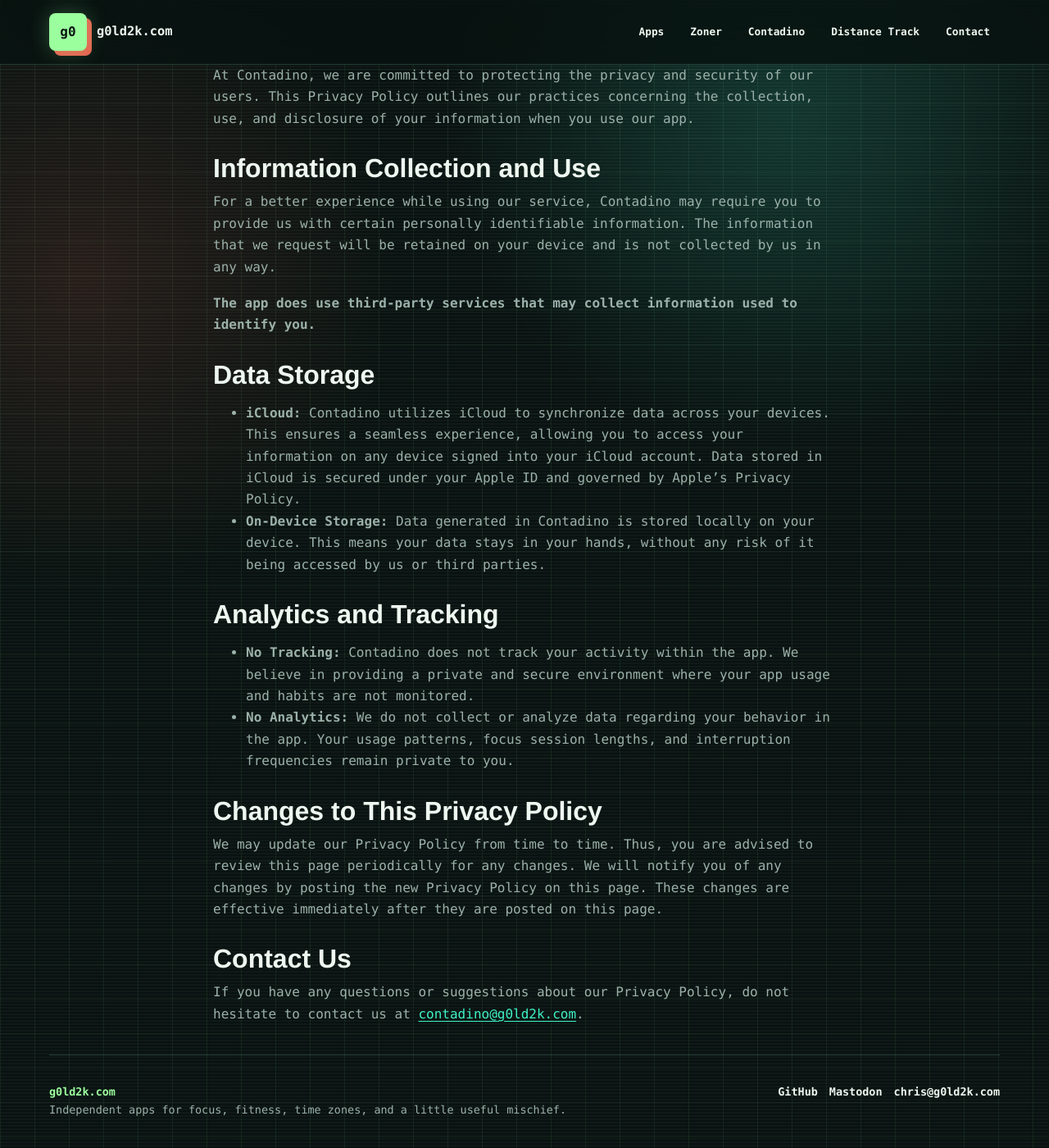
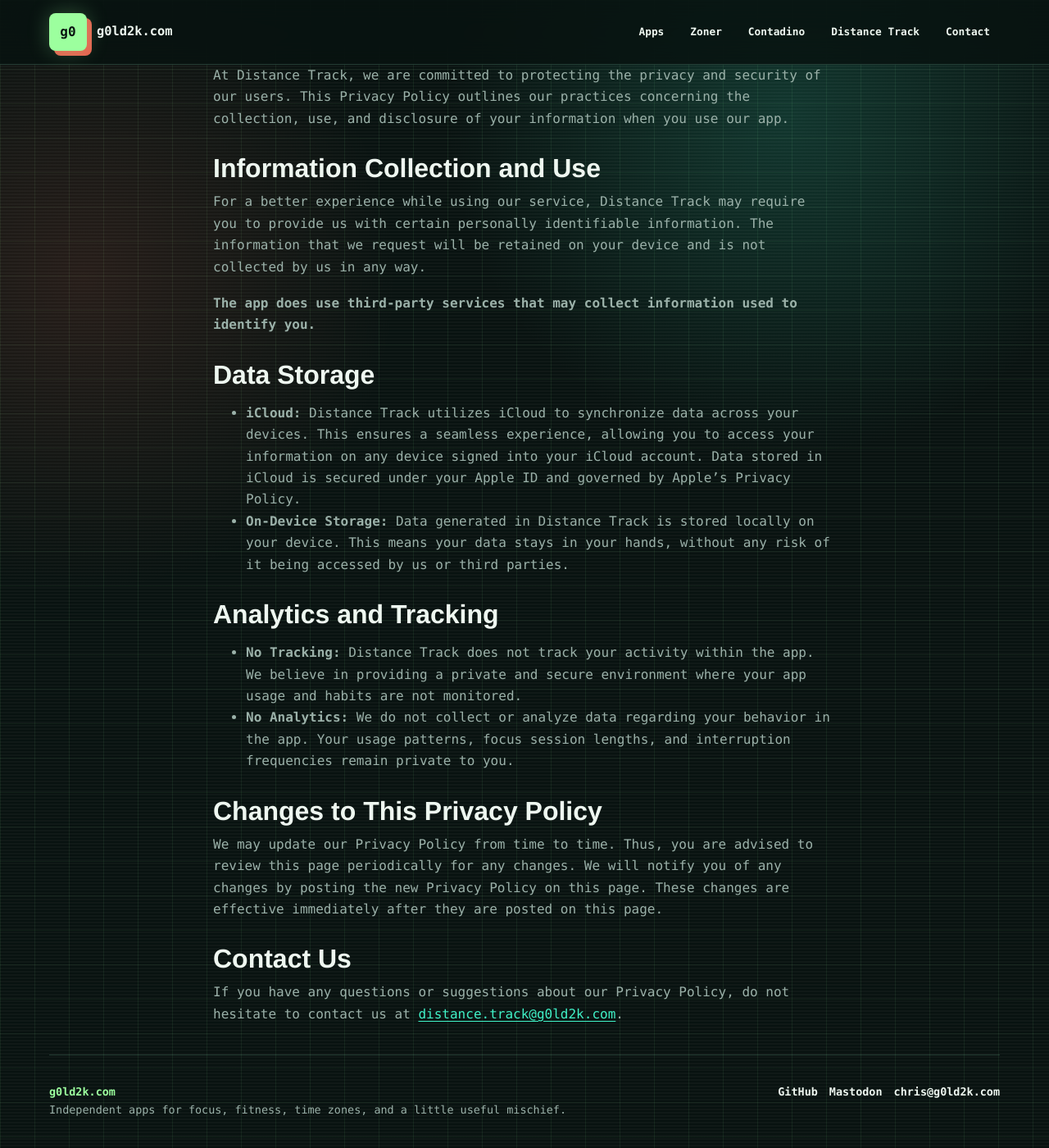
Before and after one commit to g0ld2k/g0ld2k.github.io, a Jekyll site: the page built from DistanceTrack/privacy.md, in a window 1280 px wide and 1400 px high. Shown: the whole window at 82% size. Built offline with Jekyll 4.4.1, drawn with Linux system fonts in a browser that asks for light colours; our own code applies the rules of GitHub Pages for plain Markdown files.

Commit message:
docs: correct Distance Track privacy name and contact

```diff
--- a/DistanceTrack/privacy.md
+++ b/DistanceTrack/privacy.md
@@ -1,25 +1,25 @@
 ---
-title: Privacy Policy for Contadino
+title: Privacy Policy for Distance Track
 description: "Last Updated: November 18, 2023"
 ---
 
-At Contadino, we are committed to protecting the privacy and security of our users. This Privacy Policy outlines our practices concerning the collection, use, and disclosure of your information when you use our app.
+At Distance Track, we are committed to protecting the privacy and security of our users. This Privacy Policy outlines our practices concerning the collection, use, and disclosure of your information when you use our app.
 
 ### **Information Collection and Use**
 
-For a better experience while using our service, Contadino may require you to provide us with certain personally identifiable information. The information that we request will be retained on your device and is not collected by us in any way.
+For a better experience while using our service, Distance Track may require you to provide us with certain personally identifiable information. The information that we request will be retained on your device and is not collected by us in any way.
 
 **The app does use third-party services that may collect information used to identify you.**
 
 ### **Data Storage**
 
-- **iCloud:** Contadino utilizes iCloud to synchronize data across your devices. This ensures a seamless experience, allowing you to access your information on any device signed into your iCloud account. Data stored in iCloud is secured under your Apple ID and governed by Apple's Privacy Policy.
+- **iCloud:** Distance Track utilizes iCloud to synchronize data across your devices. This ensures a seamless experience, allowing you to access your information on any device signed into your iCloud account. Data stored in iCloud is secured under your Apple ID and governed by Apple's Privacy Policy.
 
-- **On-Device Storage:** Data generated in Contadino is stored locally on your device. This means your data stays in your hands, without any risk of it being accessed by us or third parties.
+- **On-Device Storage:** Data generated in Distance Track is stored locally on your device. This means your data stays in your hands, without any risk of it being accessed by us or third parties.
 
 ### **Analytics and Tracking**
 
-- **No Tracking:** Contadino does not track your activity within the app. We believe in providing a private and secure environment where your app usage and habits are not monitored.
+- **No Tracking:** Distance Track does not track your activity within the app. We believe in providing a private and secure environment where your app usage and habits are not monitored.
 
 - **No Analytics:** We do not collect or analyze data regarding your behavior in the app. Your usage patterns, focus session lengths, and interruption frequencies remain private to you.
 
@@ -29,4 +29,4 @@ We may update our Privacy Policy from time to time. Thus, you are advised to rev
 
 ### **Contact Us**
 
-If you have any questions or suggestions about our Privacy Policy, do not hesitate to contact us at [contadino@g0ld2k.com](mailto:contadino@g0ld2k.com).
+If you have any questions or suggestions about our Privacy Policy, do not hesitate to contact us at [distance.track@g0ld2k.com](mailto:distance.track@g0ld2k.com).
```
